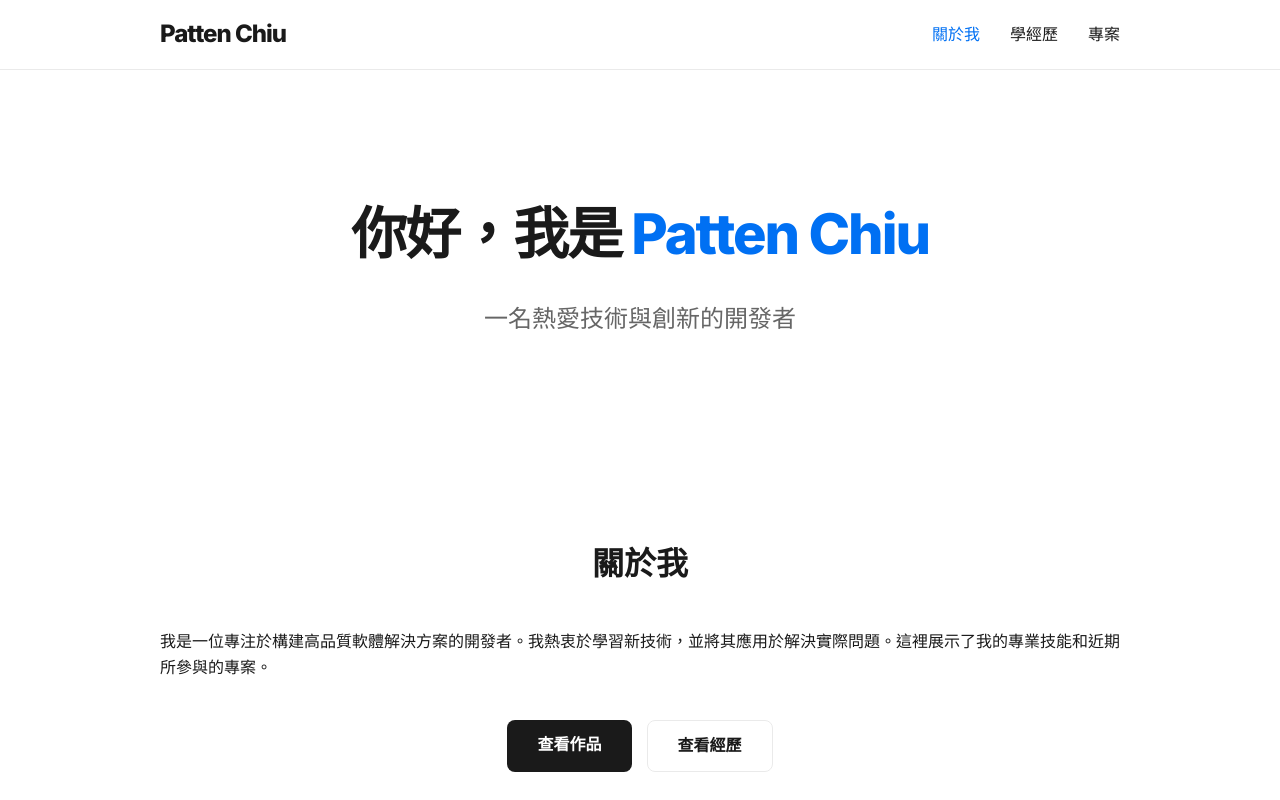
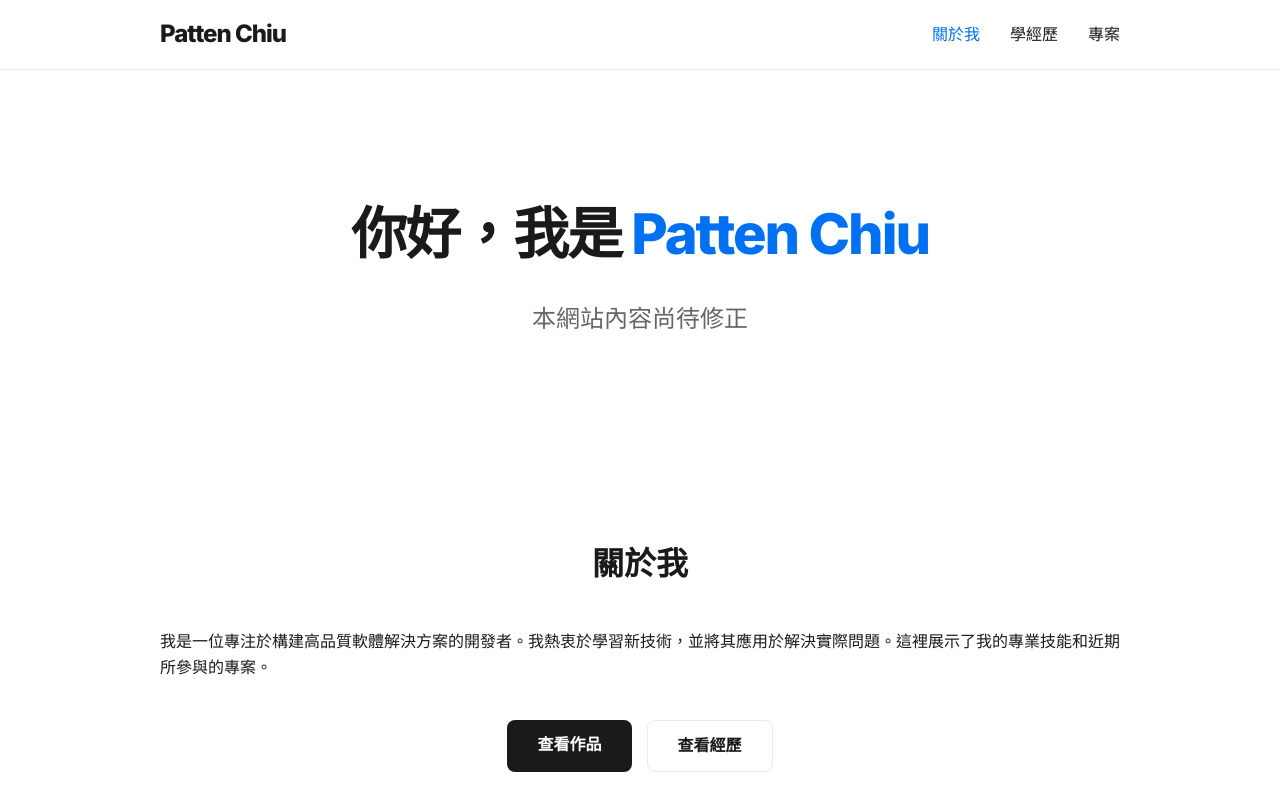
Before and after one commit to PattenChiu/PattenChiu.github.io, a React (Vite) app: page /#/ in a window 1280 px wide. Shown: the top 800 px of the page. Built offline with nearby package versions, Linux system fonts and the light colour scheme.

Commit message:
human: add 尚待修正聲明

```diff
--- a/src/pages/Home.tsx
+++ b/src/pages/Home.tsx
@@ -28,7 +28,7 @@ const Home = () => {
       <section id="hero" className="hero visible">
         <div className="container">
           <h1 className="fade-in">你好，我是 <span className="highlight">Patten Chiu</span></h1>
-          <p className="subtitle fade-in">一名熱愛技術與創新的開發者</p>
+          <p className="subtitle fade-in">本網站內容尚待修正</p>
         </div>
       </section>
 
```
